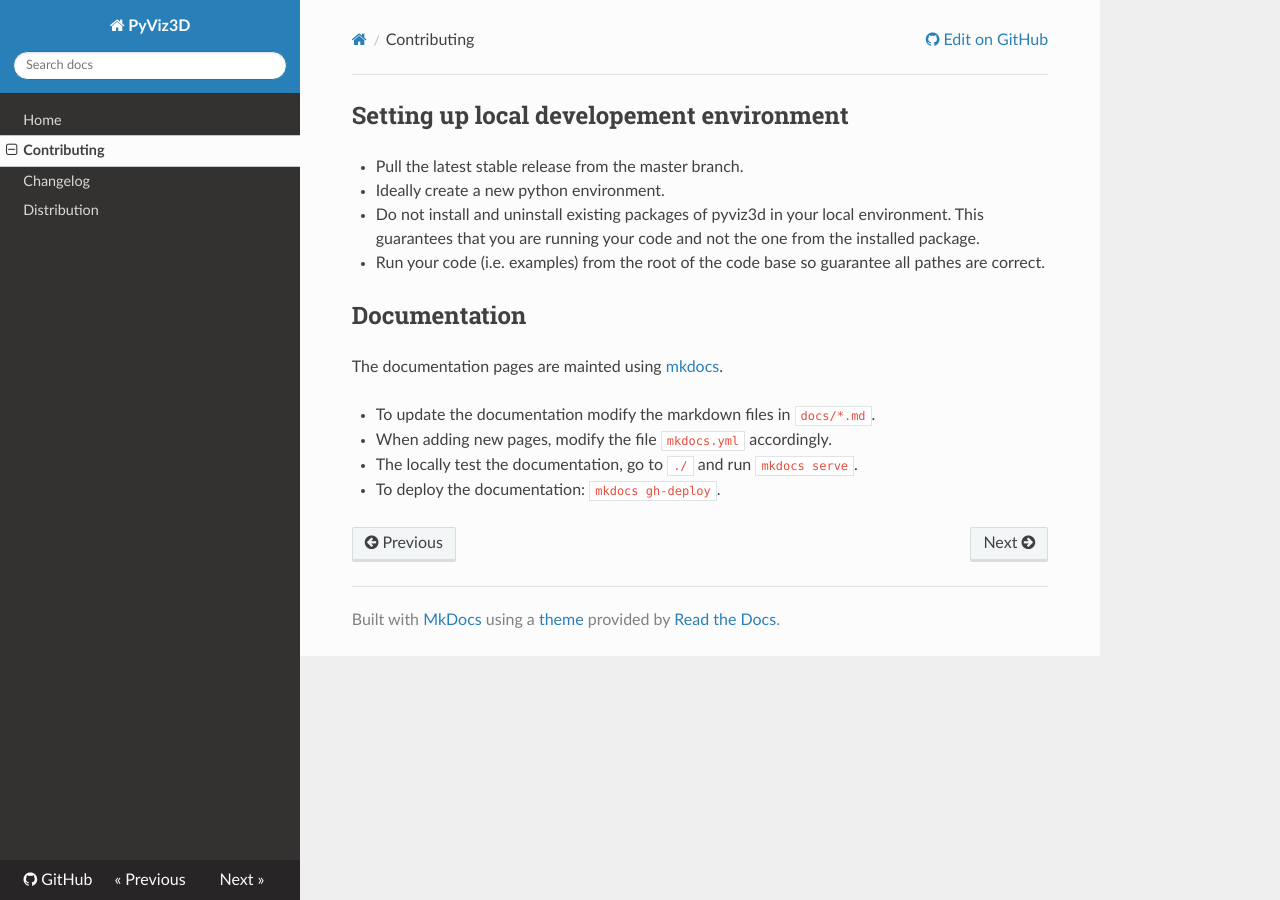
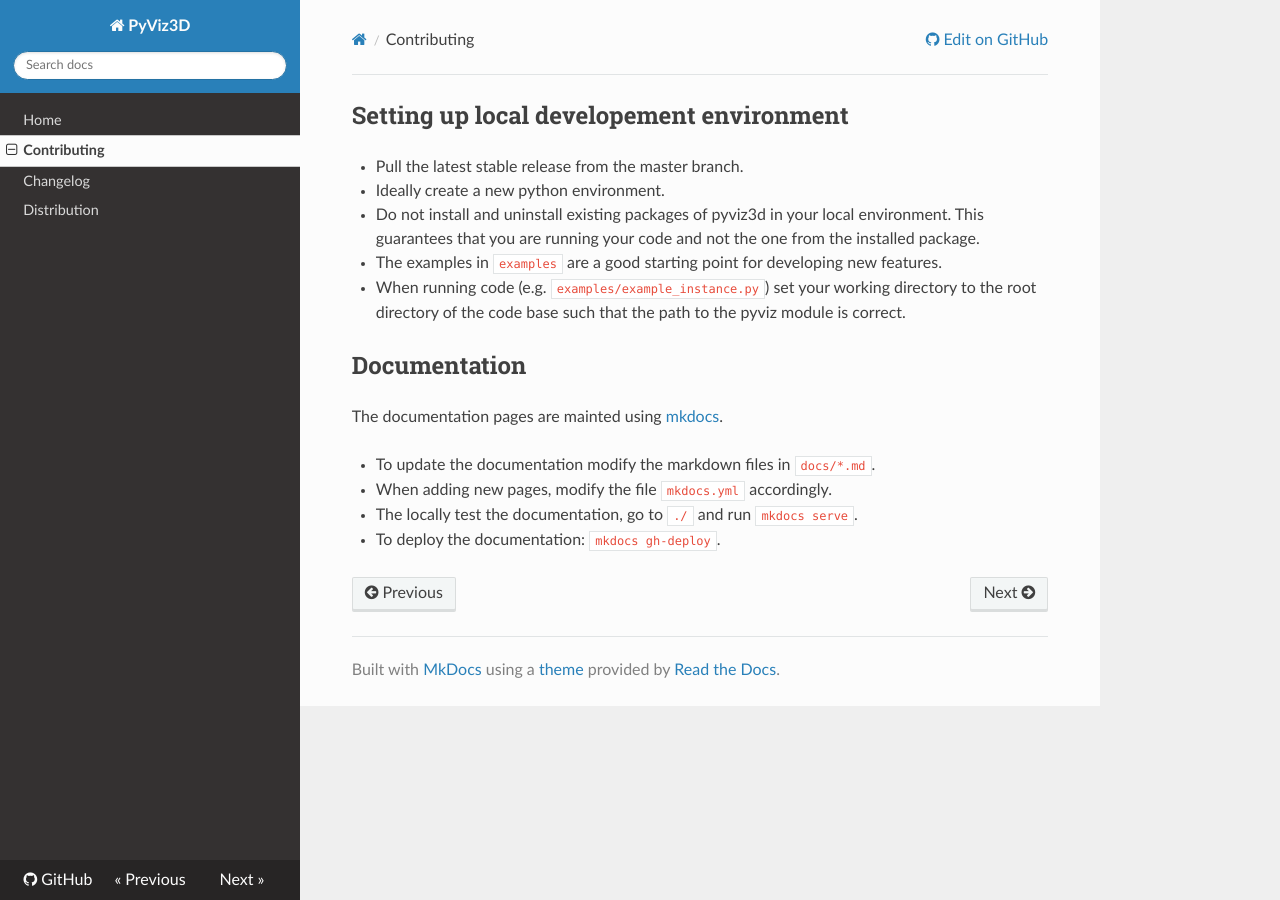
Before and after one commit to francisengelmann/PyViz3D, an MkDocs documentation site: the page built from docs/contributing.md, in a window 1280 px wide. Built offline with MkDocs 1.6.1, drawn with Linux system fonts in a browser that asks for light colours; nearby versions of some CDN libraries.

Commit message:
Update development instructions

```diff
--- a/docs/contributing.md
+++ b/docs/contributing.md
@@ -4,7 +4,8 @@
 - Pull the latest stable release from the master branch.
 - Ideally create a new python environment.
 - Do not install and uninstall existing packages of pyviz3d in your local environment. This guarantees that you are running your code and not the one from the installed package.
-- Run your code (i.e. examples) from the root of the code base so guarantee all pathes are correct.
+- The examples in `examples` are a good starting point for developing new features.
+- When running code (e.g. `examples/example_instance.py`) set your working directory to the root directory of the code base such that the path to the pyviz module is correct.
 
 ## Documentation
 The documentation pages are mainted using [mkdocs](https://www.mkdocs.org/).
```
